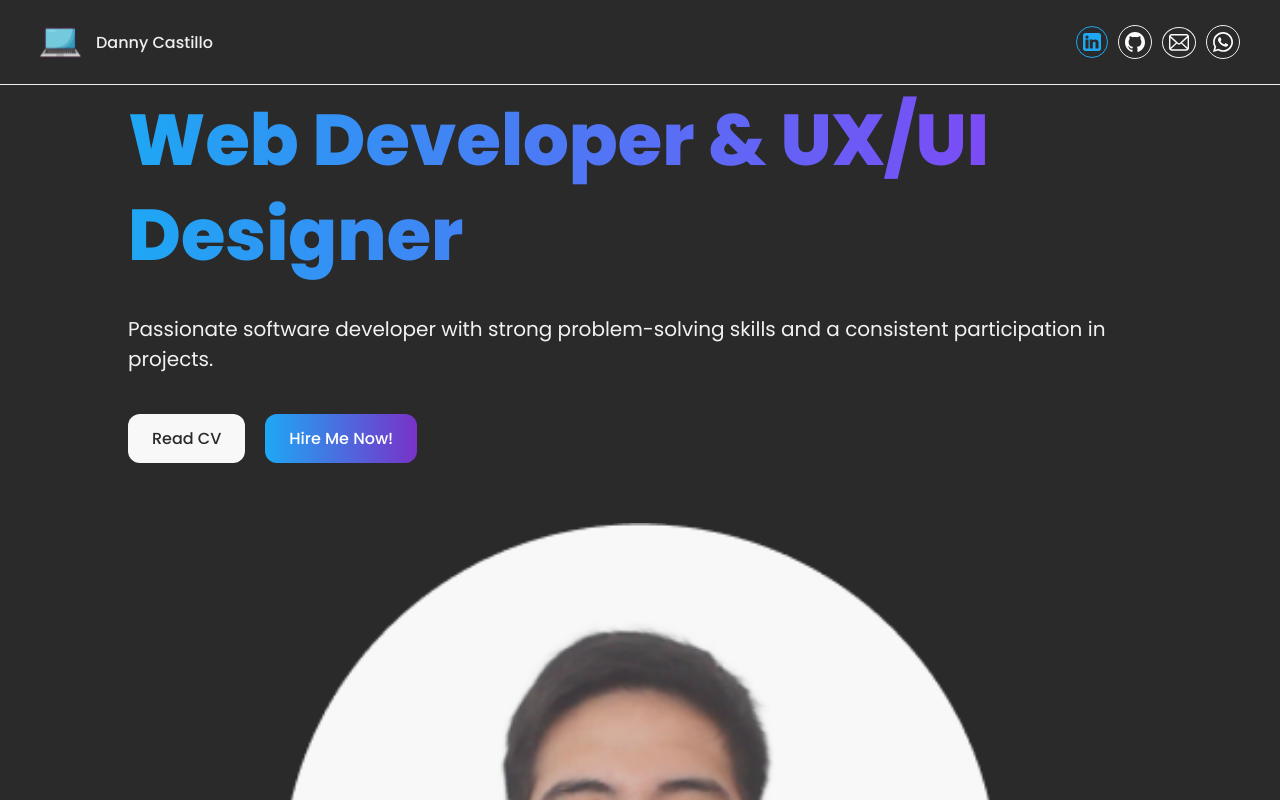
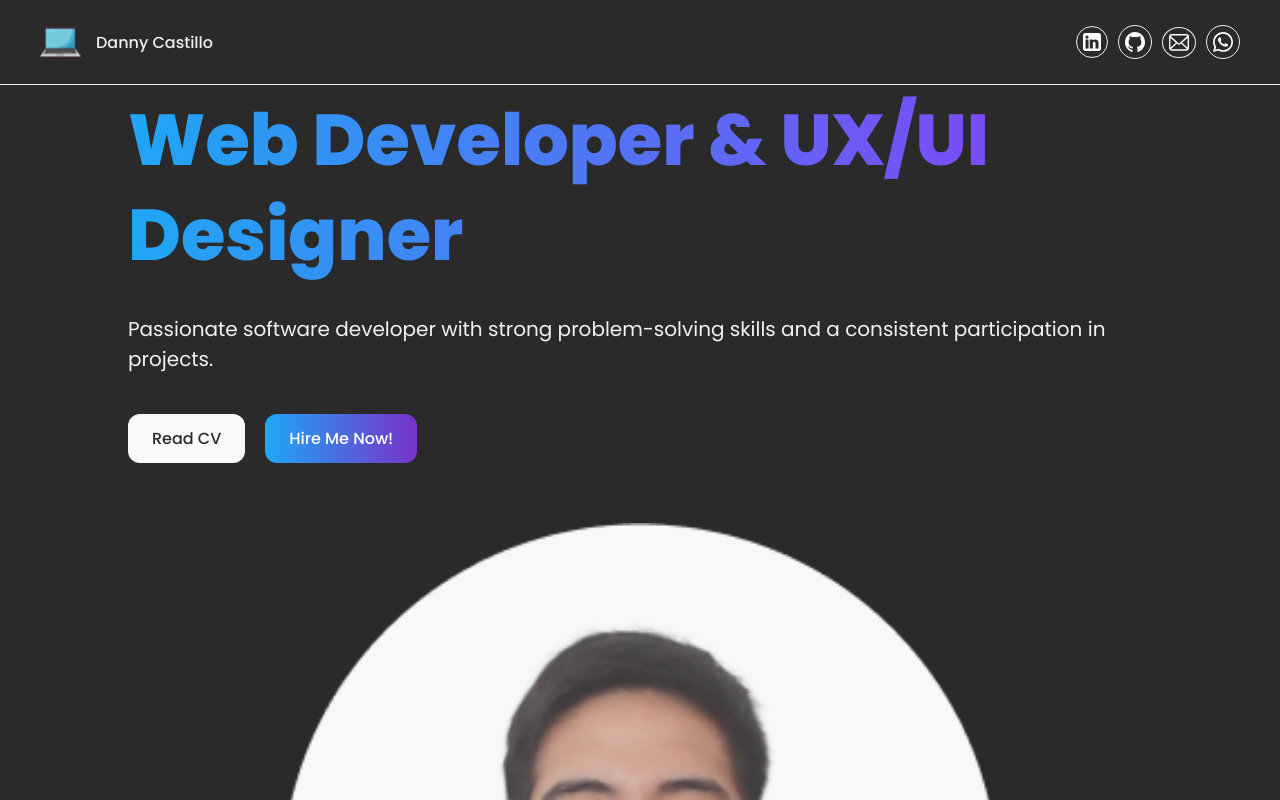
Before and after one commit to dannycastilloo/portfolio, a React (Vite) app: page / in a window 1280 px wide. In both pictures the pointer is over the link 1092 px from the left and 42 px from the top of the page. Shown: the top 800 px of the page. Built offline with nearby package versions, Linux system fonts and the light colour scheme; a web font is replaced by a local one.

Commit message:
change nav hover

```diff
--- a/src/components/Navbar/index.scss
+++ b/src/components/Navbar/index.scss
@@ -48,7 +48,8 @@ header {
 }
 
 .nav-links > a:hover {
-    color: rgba(30,167,244);
+    color: rgb(30, 133, 244);
+    transition: all .1s ease-out;
 }
 
 .nav-social {
@@ -65,11 +66,13 @@ header {
 }
 
 .nav-social > a:hover {
-    border: 1px solid rgba(30,167,244);
+    border: 1px solid rgb(30, 133, 244);
+    transition: all .1s ease-out;
 }
 
 .nav-social > a:hover svg path {
-    fill: rgba(30,167,244);
+    fill: rgb(30, 133, 244);
+    transition: all .1s ease-out;
 }
 
 @media (width < 768px) {
```
